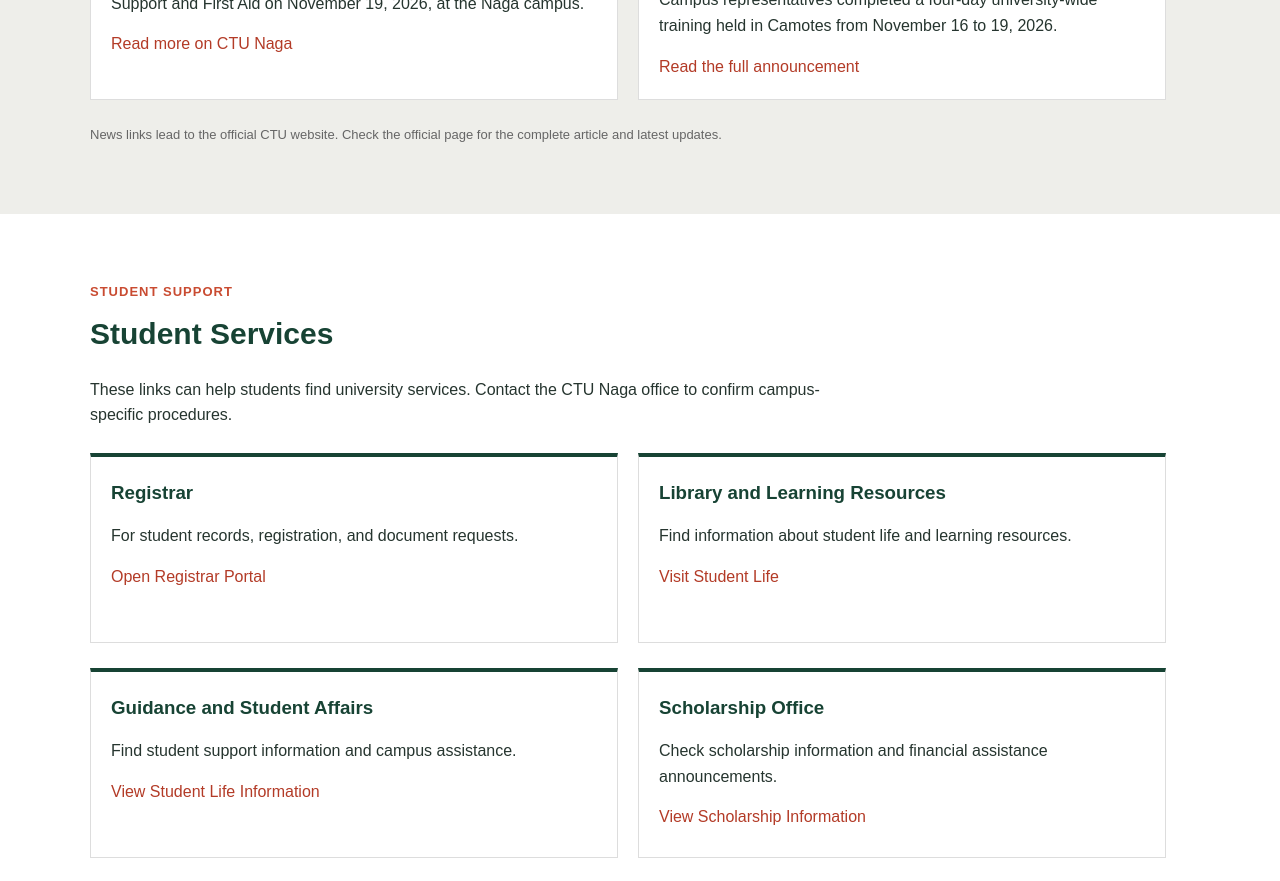
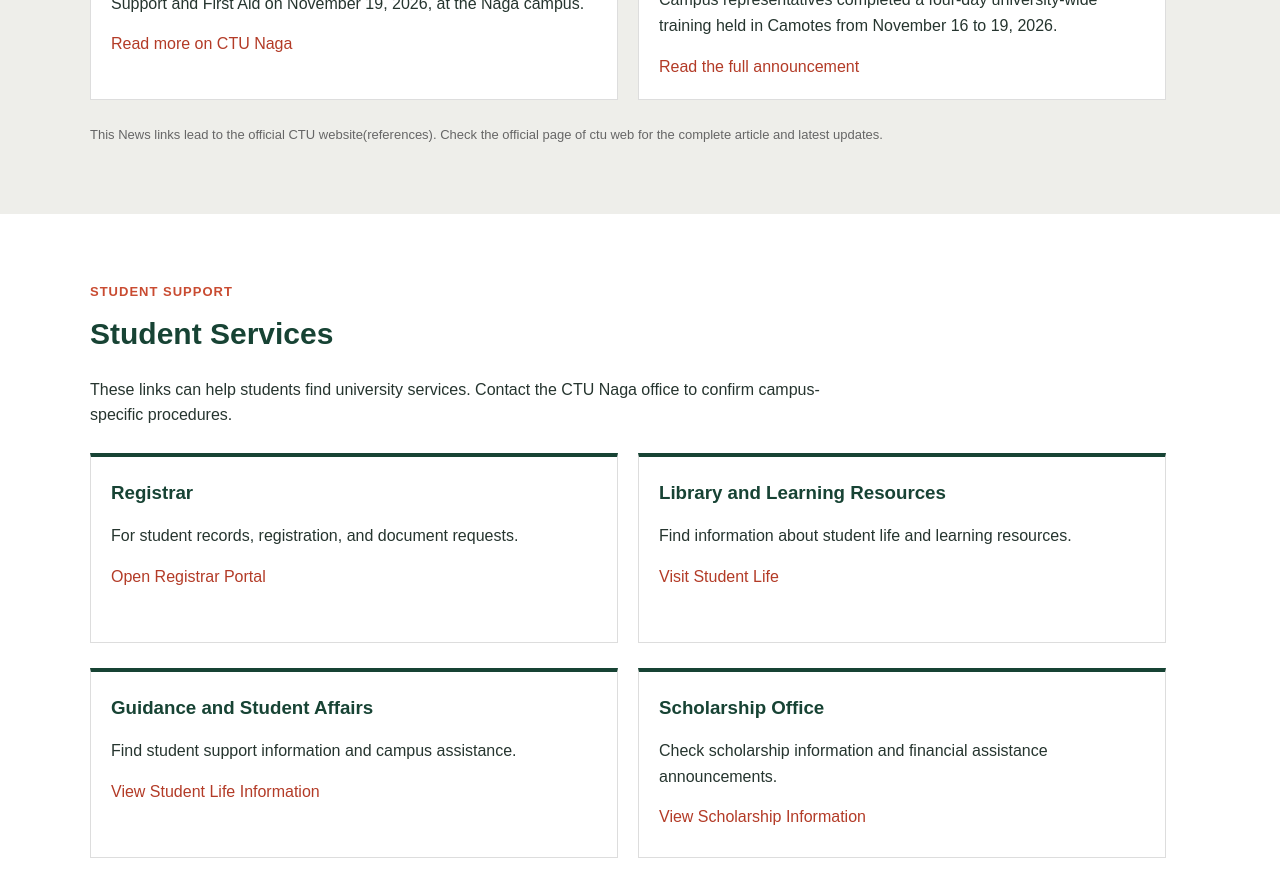
Before and after one commit to clintcabilesmaurin-lab/CTU-info-web, a plain HTML site: page index.html in a window 1280 px wide. Shown: the part 1620-2501 px from the top of the page. Drawn offline with Linux system fonts and the light colour scheme.

Commit message:
Update index.html

```diff
--- a/index.html
+++ b/index.html
@@ -106,7 +106,7 @@
                 </div>
 
                 <p class="small-note">
-                    News links lead to the official CTU website. Check the official page
+                    This News links lead to the official CTU website(references). Check the official page of ctu web
                     for the complete article and latest updates.
                 </p>
             </div>
```
